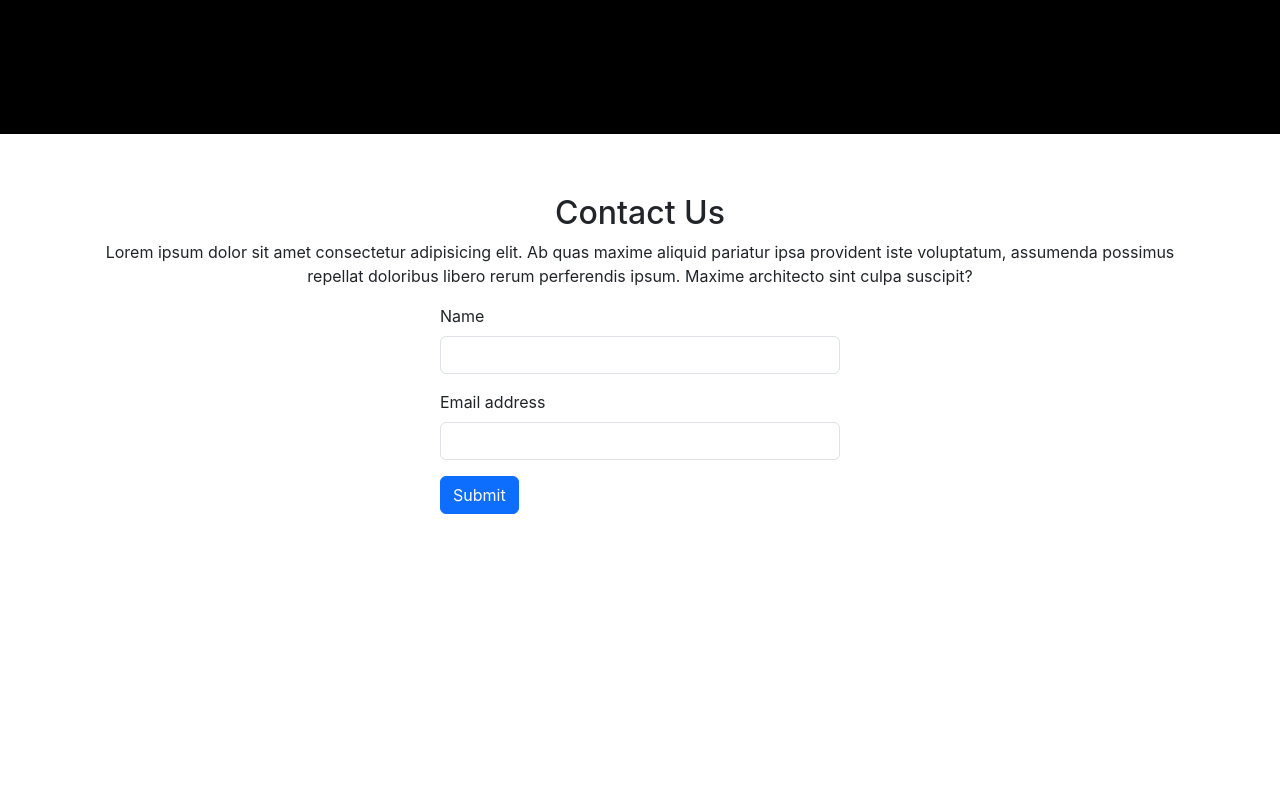
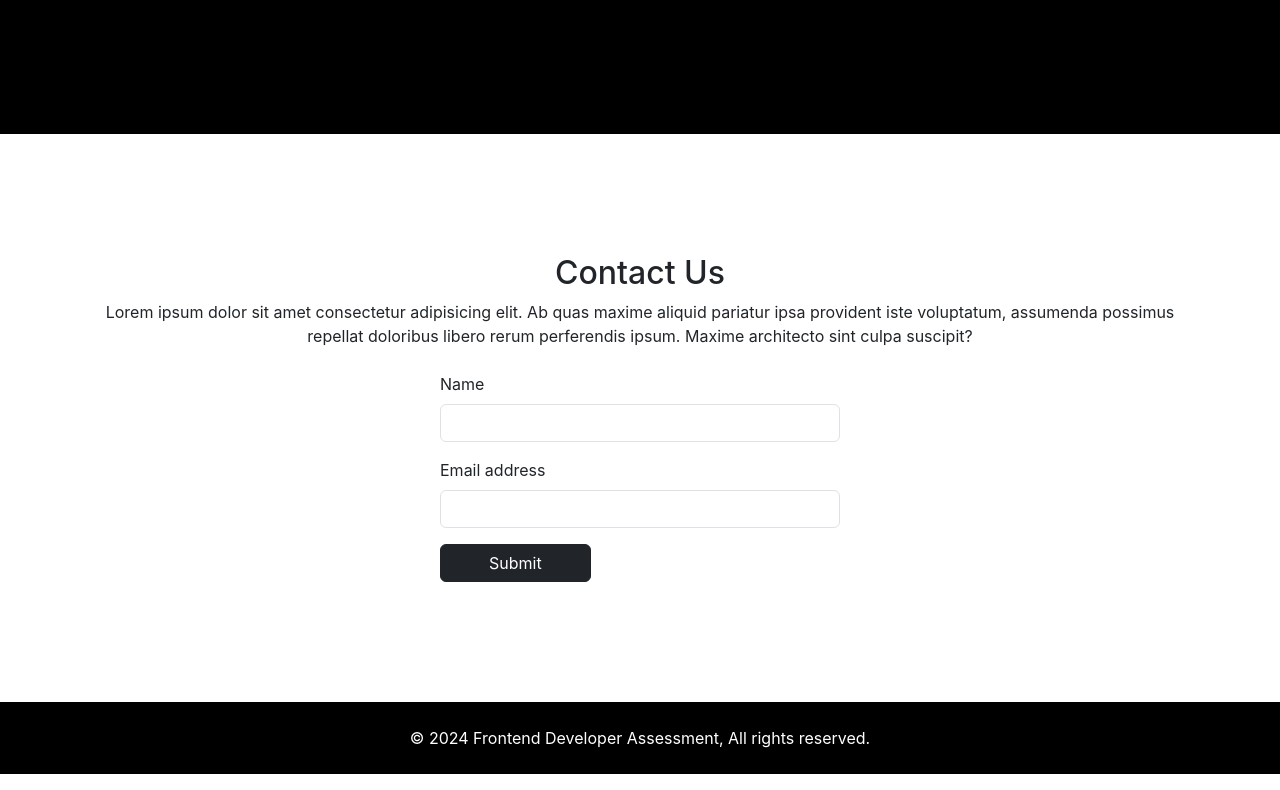
Before and after one commit to khan-mehran/frontend-developer-assessment, a React (Create React App) app: page / in a window 1280 px wide. Shown: the part 1305-2095 px from the top of the page. Before the commit the page ends 1879 px from the top, so only its background shows below. Built offline with nearby package versions, Linux system fonts and the light colour scheme.

Commit message:
some css fixer

```diff
--- a/src/App.css
+++ b/src/App.css
@@ -39,13 +39,16 @@ section{
     max-width: 400px;
     margin: 0 auto;
 }
+#contact{
+    padding: 120px 0;
+}
 
-
+footer{
+    background-color: #000;
+}
 /* for tablet responsive */
 @media only screen and (max-width:991px) {
-    .hero{
-        margin: 60px 0;
-    }
+
     .hero-content .title{
             font-size: 56px;
     }
@@ -57,8 +60,10 @@ section{
 
 /* for mobile responsive */
 @media only screen and (max-width:767px) {
+    section{
+        padding: 30px 0;
+    }
     .hero{
-        margin: 30px 0;
         display: flex;
         justify-content: center;
         align-items: center;
--- a/src/WebPage/index.jsx
+++ b/src/WebPage/index.jsx
@@ -3,6 +3,7 @@ import Header from '../component/Header'
 import HomeSection from '../component/HomeSection';
 import AboutSection from '../component/AboutSection';
 import ContactSection from '../component/ContactSection';
+import Footer from '../component/Footer';
 
 const WebPage = () => {
   return (
@@ -15,6 +16,8 @@ const WebPage = () => {
         <AboutSection/>
 
         <ContactSection/>
+
+        <Footer/>
       </main>
 
     </>
--- a/src/component/ContactSection.jsx
+++ b/src/component/ContactSection.jsx
@@ -31,7 +31,7 @@ const ContactSection = () => {
                         architecto sint culpa suscipit?
                     </p>
                 </div>
-                <div className="contact-form-container">
+                <div className="contact-form-container pt-2">
                     <form className="contact-form" onSubmit={handleSubmit}>
                         <div className="mb-3">
                             <label htmlFor="exampleInputText1" className="form-label">
@@ -61,7 +61,7 @@ const ContactSection = () => {
                             />
                         </div>
                         {error && <div className="alert alert-danger">{error}</div>}
-                        <button type="submit" className="btn btn-primary">
+                        <button type="submit" className="btn btn-dark px-5">
                             Submit
                         </button>
                     </form>
--- /dev/null
+++ b/src/component/Footer.jsx
@@ -0,0 +1,11 @@
+import React from 'react';
+
+const Footer = () => {
+  return (
+    <footer>
+        <p className="text-center text-white py-4">© 2024 Frontend Developer Assessment, All rights reserved.</p>
+    </footer>
+  )
+}
+
+export default Footer;
--- a/src/component/HomeSection.jsx
+++ b/src/component/HomeSection.jsx
@@ -10,7 +10,6 @@ const HomeSection = () => {
                             <h1 className="title">
                                 <span>Everything</span> is now <span>Digital</span>
                             </h1>
-                            <hr />
                             <h5>Make your bussiness online</h5>
                         </div>
                         <div className="col-md-6 text-end" id="hero_img">
```
